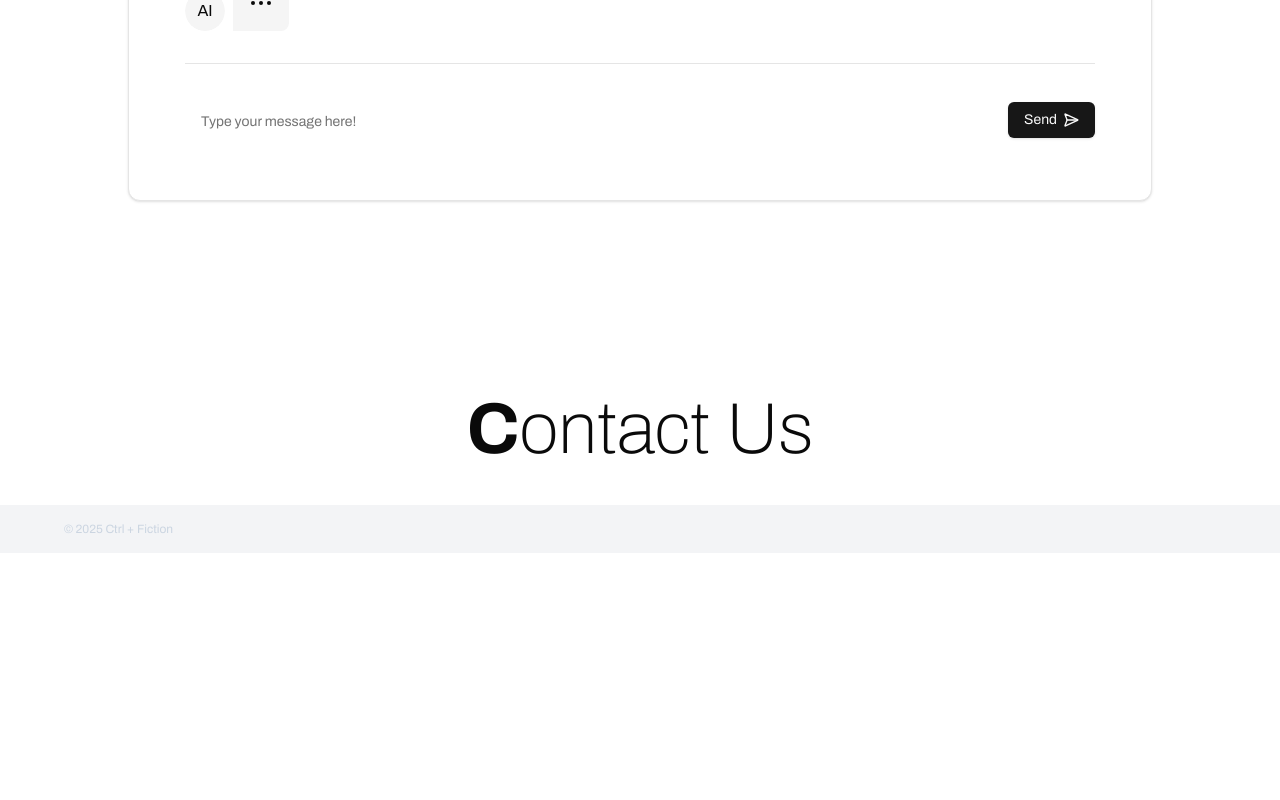
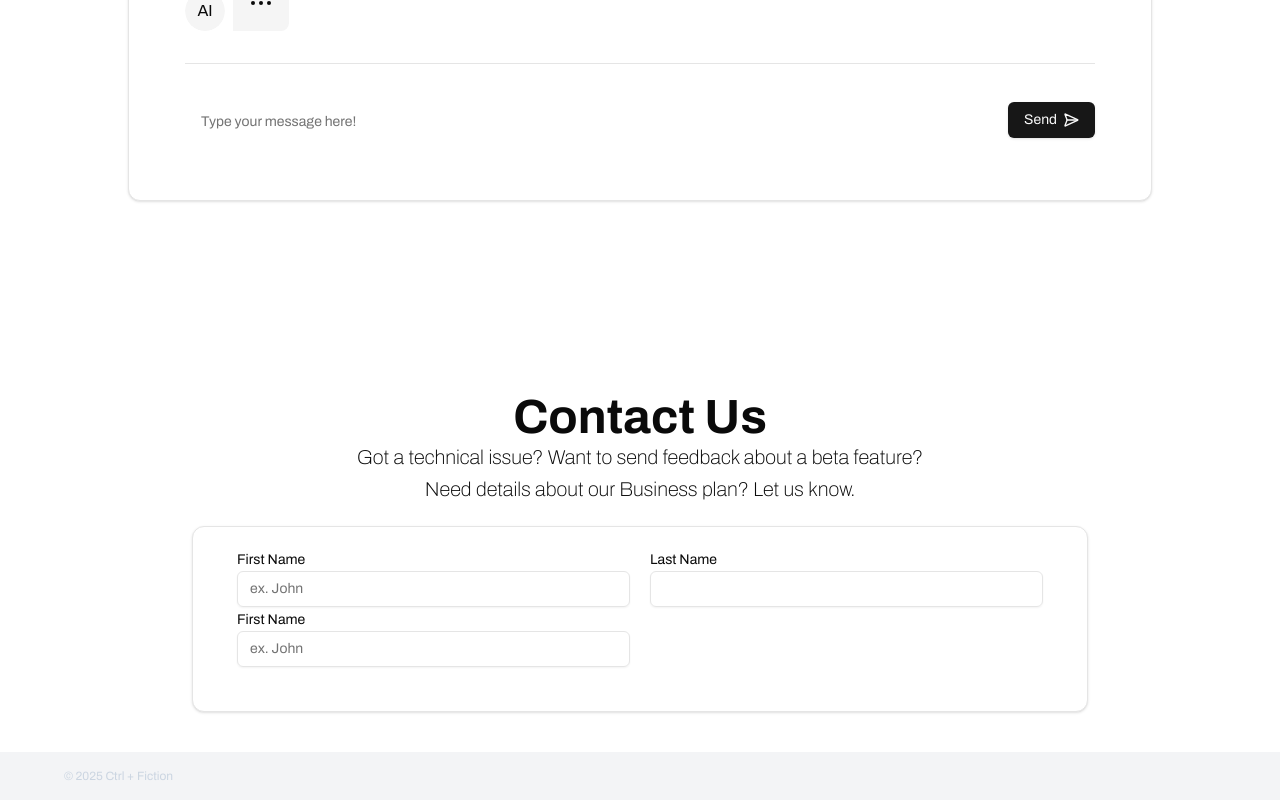
Before and after one commit to wertyaser/cfiction, a Next.js app: page / in a window 1280 px wide. Shown: the part 2291-3091 px from the top of the page. Before the commit the page ends 2844 px from the top, so only its background shows below. Built offline with nearby package versions, Linux system fonts and the light colour scheme.

Commit message:
Update ContactUs component layout and styling; enhance user input fields and improve Hero component text formatting

```diff
--- a/package.json
+++ b/package.json
@@ -3,7 +3,7 @@
   "version": "0.1.0",
   "private": true,
   "scripts": {
-    "dev": "next dev --turbopack",
+    "dev": "next dev",
     "build": "next build",
     "start": "next start",
     "lint": "next lint"
--- a/src/components/contact-us.tsx
+++ b/src/components/contact-us.tsx
@@ -1,11 +1,36 @@
+import { Card, CardContent } from "./ui/card";
+import { Label } from "./ui/label";
+import { Input } from "./ui/input";
+
 export default function ContactUs() {
   return (
     <div id="contact-us" className=" max-w-4xl mx-auto mt-20">
-      <h2 className="text-7xl font-bold text-center">
-        <span>C</span>
-        <span className="font-thin">ontact Us</span>
+      <h2 className="text-5xl font-bold text-center">
+        <span className="font-semibold">Contact Us</span>
       </h2>
-      <div className="flex justify-center items-center"></div>
+      <div className="flex justify-center items-center">
+        <span className="text-xl font-thin leading-relaxed text-center max-w-3xl">
+          Got a technical issue? Want to send feedback about a beta feature?
+          <br />
+          Need details about our Business plan? Let us know.
+        </span>
+      </div>
+      <Card className="max-w-4xl mx-auto mt-5 p-5">
+        <CardContent>
+          <div className="grid grid-cols-2 gap-5">
+            <div className="">
+              <Label>First Name</Label>
+              <Input type="text" placeholder="ex. John" />
+              <Label>First Name</Label>
+              <Input type="text" placeholder="ex. John" />
+            </div>
+            <div className="">
+              <Label>Last Name</Label>
+              <Input type="text" placeholder="" />
+            </div>
+          </div>
+        </CardContent>
+      </Card>
     </div>
   );
 }
--- a/src/components/hero.tsx
+++ b/src/components/hero.tsx
@@ -8,7 +8,7 @@ export default function Hero() {
       <h1 className="text-8xl font-bold">Ctrl+F[iction]</h1>
       <p className="mt-4 max-w-3xl text-xl font-light leading-relaxed">
         A cutting-edge <b>AI chatbot</b> designed to effortlessly find and
-        download <b>ebooks</b>,<b> publications</b>, <b>articles</b>, and{" "}
+        download <b>ebooks</b>,<b> publications</b>, <b>articles</b>, and
         <b>journals</b> with simple commands.
         <b> Why waste time browsing</b> when you can access instant results
         through a free ebooks API?
```
